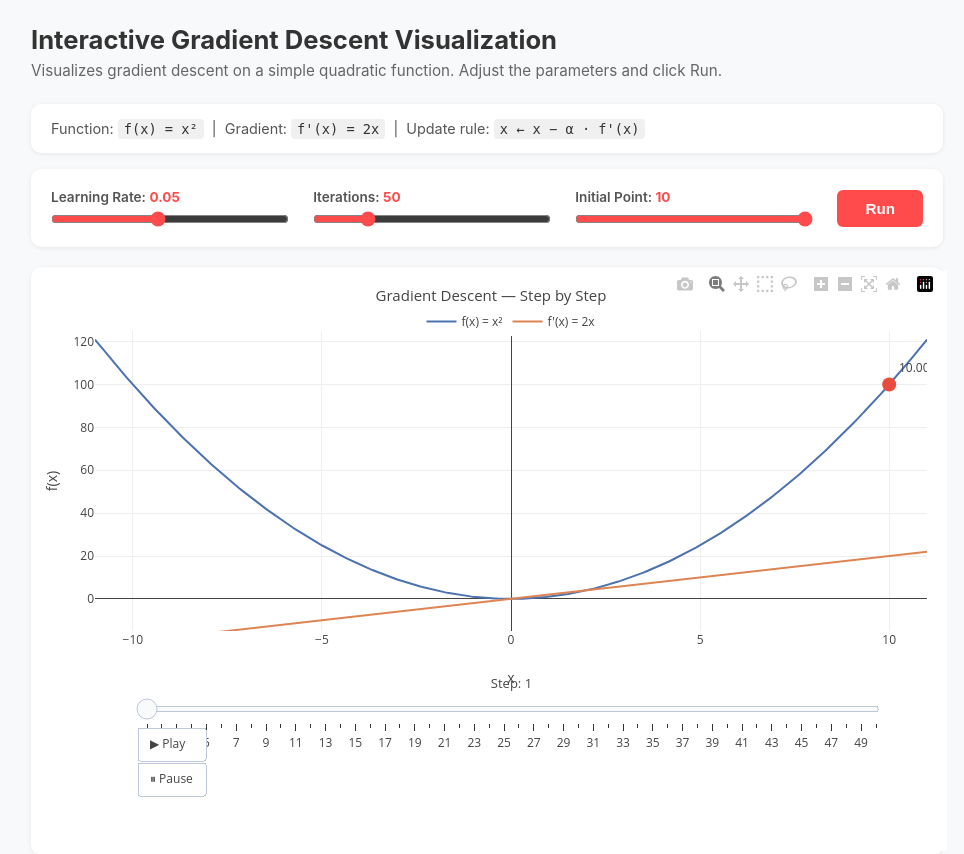
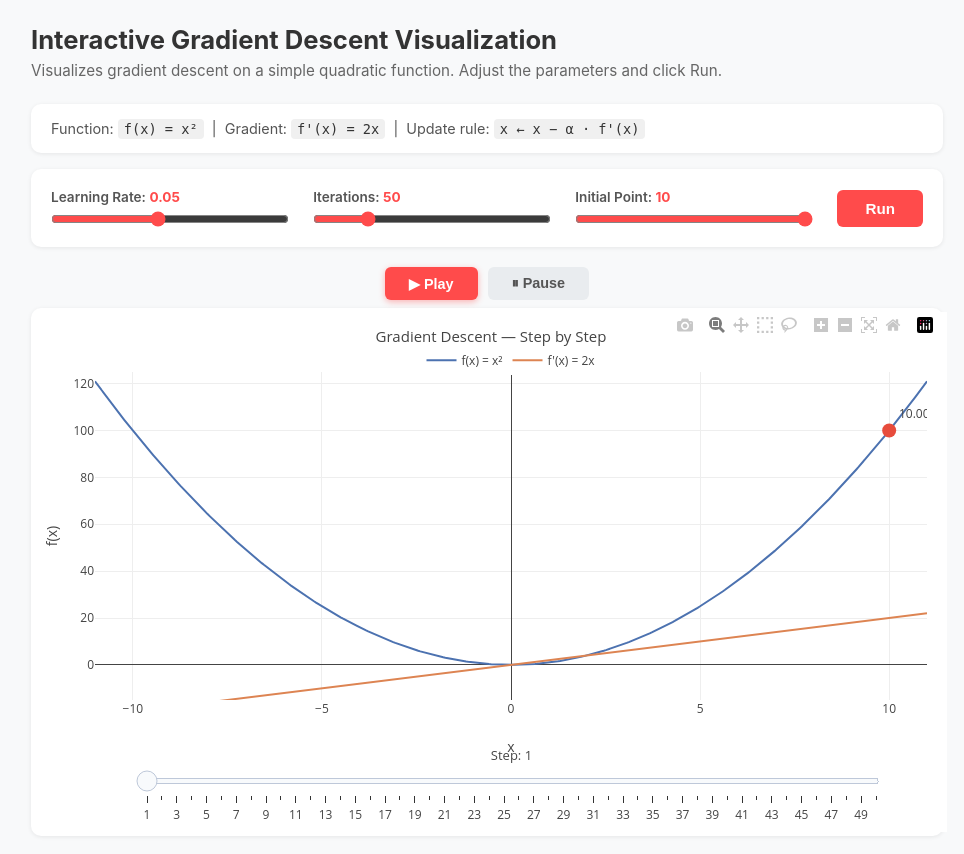
Before and after one commit to atewari-bot/gradient-descent, a Flask app: page / in a window 1280 px wide. Shown: the top 854 px of the page, without its empty margins (153-1117 px from the left). After the commit the page ends 819 px from the top, so only its background shows below. Run offline with Flask 3, Linux system fonts and the light colour scheme; some libraries are stand-ins or nearby versions.

Commit message:
Fix play/pause button

```diff
--- a/templates/index.html
+++ b/templates/index.html
@@ -20,6 +20,12 @@
         button:hover { background: #e03e3e; }
         button:disabled { background: #ccc; cursor: default; }
         .chart-card { background: white; border-radius: 10px; box-shadow: 0 1px 4px rgba(0,0,0,0.08); margin-bottom: 16px; padding: 4px; min-height: 500px; }
+        .chart-controls { display: flex; justify-content: center; gap: 10px; margin-bottom: 8px; }
+        .ctrl-btn { padding: 8px 24px; border: none; border-radius: 6px; cursor: pointer; font-size: 0.9rem; font-weight: 600; }
+        .ctrl-btn.play { background: #ff4b4b; color: white; box-shadow: 0 2px 6px rgba(255,75,75,0.4); }
+        .ctrl-btn.play:hover { background: #e03e3e; }
+        .ctrl-btn.pause { background: #e9ecef; color: #555; }
+        .ctrl-btn.pause:hover { background: #dee2e6; }
         .stats { display: grid; grid-template-columns: repeat(auto-fit, minmax(160px, 1fr)); gap: 12px; margin-top: 16px; }
         .stat { background: white; border-radius: 8px; padding: 14px 16px; box-shadow: 0 1px 4px rgba(0,0,0,0.08); }
         .stat-label { font-size: 0.78rem; color: #888; margin-bottom: 4px; }
@@ -54,6 +60,10 @@
         <button id="run-btn" onclick="run()">Run</button>
     </div>
 
+    <div class="chart-controls">
+        <button class="ctrl-btn play" onclick="playAnimation()">▶ Play</button>
+        <button class="ctrl-btn pause" onclick="pauseAnimation()">⏸ Pause</button>
+    </div>
     <div class="chart-card" id="main-chart"></div>
     <div class="chart-card" id="path-chart" style="display:none;"></div>
     <div class="stats" id="stats" style="display:none;"></div>
@@ -149,22 +159,8 @@
             xaxis: {title: 'x', range: [-11, 11], zeroline: true},
             yaxis: {title: 'f(x)', range: [-15, 125], zeroline: true},
             legend: {x: 0.5, y: 1.08, xanchor: 'center', orientation: 'h'},
-            height: 580,
-            margin: {t: 60, b: 220, l: 60, r: 20},
-            updatemenus: [{
-                type: 'buttons', showactive: false,
-                x: 0.05, y: -0.32, xanchor: 'left', yanchor: 'top',
-                buttons: [
-                    {
-                        label: '▶ Play', method: 'animate',
-                        args: [null, {fromcurrent: true, frame: {duration: 600, redraw: true}, transition: {duration: 200}}]
-                    },
-                    {
-                        label: '⏸ Pause', method: 'animate',
-                        args: [[null], {mode: 'immediate', frame: {duration: 0}}]
-                    },
-                ],
-            }],
+            height: 520,
+            margin: {t: 60, b: 120, l: 60, r: 20},
             sliders: [{
                 steps: frames.map((f, i) => ({
                     label: String(i + 1), method: 'animate',
@@ -218,6 +214,18 @@
         `;
     }
 
+    function playAnimation() {
+        Plotly.animate('main-chart', null, {
+            fromcurrent: true,
+            frame: {duration: 600, redraw: true},
+            transition: {duration: 200},
+        });
+    }
+
+    function pauseAnimation() {
+        Plotly.animate('main-chart', [null], {mode: 'immediate', frame: {duration: 0}});
+    }
+
     run();
 </script>
 </body>
```
